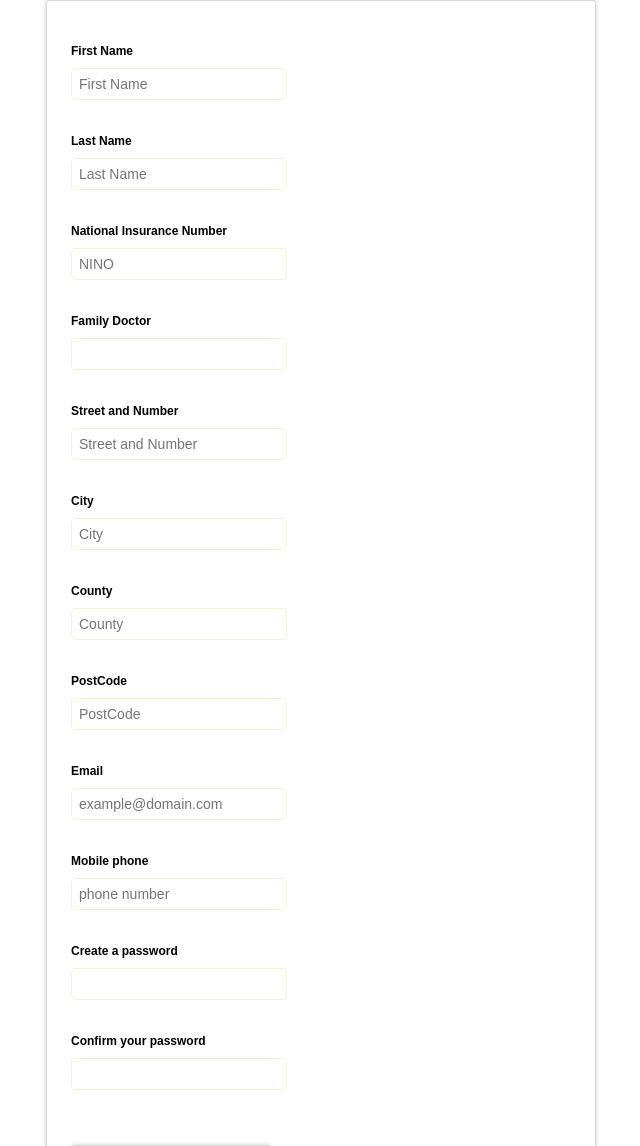
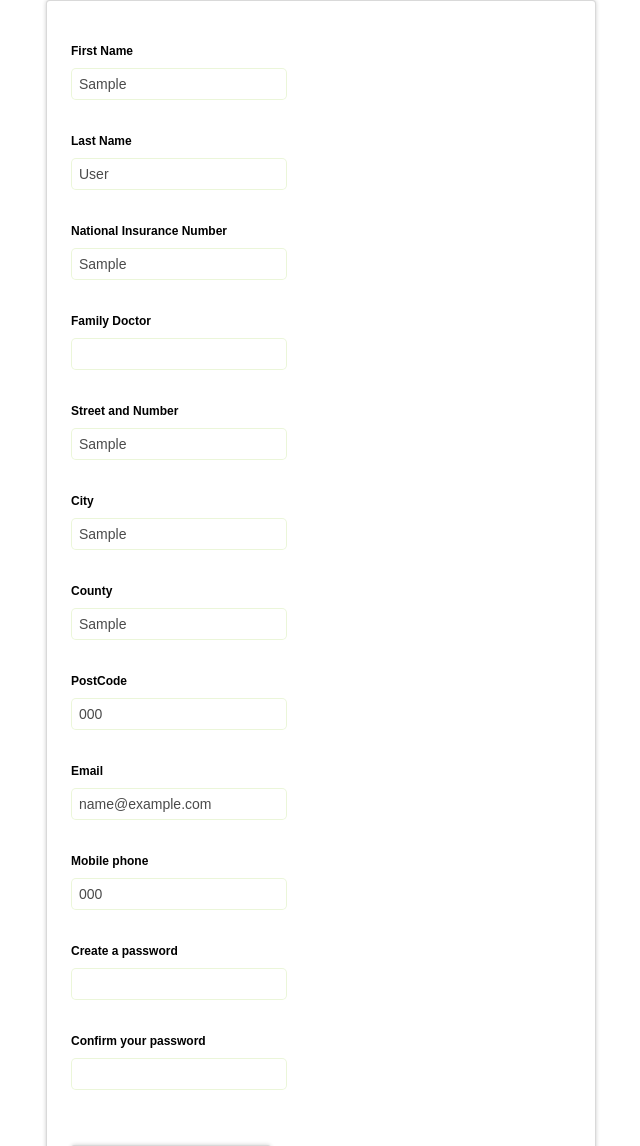
Before and after one commit to Noktec/CS312, a PHP site: page /information.php in a window 1280 px wide. Shown: the part 40-1186 px from the top of the page, without its empty margins (319-959 px from the left). Run offline with PHP 8.4, Linux system fonts and the light colour scheme; the visitor is signed in with stand-in values (Sample User, id 1); tables that the repository leaves empty hold one stand-in row (values such as "Sample post"); some libraries are stand-ins or nearby versions.

Commit message:
Update the profile code
Update the profile code

```diff
--- a/information.php
+++ b/information.php
@@ -13,6 +13,16 @@ if (isset($_SESSION['id']) AND isset($_SESSION['email']))
 	$stmt->bindParam(':Patient_ID',	  $id, 	PDO::PARAM_INT);
     $stmt->execute();
 	$results = $stmt->fetch();
+	$FirstName = $results['FirstName'];
+    $LastName = $results['LastName'];
+    $NINO = $results['NINO'];
+    $Email= $results['Email'];
+    $Phone= $results['Phone'];
+    $Street = $results['Street'];
+    $City = $results['City'];
+    $County = $results['County'];
+    $PostCode= $results['PostCode'];
+
 
 ?>
 
@@ -41,52 +51,51 @@ if (isset($_SESSION['id']) AND isset($_SESSION['email']))
       <div  class="update">
     		<form name="update" id="update" method="post" action="updateProfile.php">
     			<p class="contact"><label for="name">First Name</label></p>
-    			<input id="name" name="name" placeholder="First Name" required="" tabindex="1" type="text">
+    			<input id="name" name="name" value="<?php echo $FirstName; ?>" required="" tabindex="1" type="text"></input>
 
     			<p class="contact"><label for="familyName">Last Name</label></p>
-    			<input id="familyName" name="familyName" placeholder="Last Name" required="" tabindex="2" type="text">
+    			<input id="familyName" name="familyName" value="<?php echo $LastName; ?>" required="" tabindex="2" type="text">
 
     			<p class="contact"><label for="NINO">National Insurance Number</label></p>
-    			<input id="NIN" name="NIN" placeholder="NINO" required="" tabindex="3" type="text">
-
-
+    			<input id="NIN" name="NIN" value="<?php echo $NINO; ?>"required="required" tabindex="3" type="text" pattern="^\s*([a-zA-Z]){2}\s*([0-9]){1}\s*([0-9]){1}\s*([0-9]){1}\s*([0-9]){1}\s*([0-9]){1}\s*([0-9]){1}\s*([a-zA-Z]){1}?$" >
+    			<!-- nino regular expression -->
 
 				<p class="FDR"><label for="FDR"> Family Doctor</label></p>
-				<input type="text" name="FDR"  size="30" value="" id="FDR"  onkeyup="lookup(this.value);" onblur="fill();" />
+				<input type="text" name="FDR"  size="30" value="" id="FDR" tabindex="4" required=""  onkeyup="lookup(this.value);" onblur="fill();" />
 				<div class="lookupBox" id="lookup" style="display: none;">
 				<div class="list" id="autoList">
 					&nbsp;
 				</div>
 				</div>
 
-
                 <p class="contact"><label for="street">Street and Number</label></p>
-                <input id="street" name="street" placeholder="Street and Number" required="" tabindex="4" type="text">
+                <input id="street" name="street" value="<?php echo $Street; ?>" required="" tabindex="5" type="text">
 
                 <p class="contact"><label for="city">City</label></p>
-                <input id="city" name="city" placeholder="City" required="" tabindex="5" type="text">
+                <input id="city" name="city" value="<?php echo $City; ?>" required="" tabindex="6" type="text">
 
                 <p class="contact"><label for="county">County</label></p>
-                <input id="county" name="county" placeholder="County" required="" tabindex="6" type="text">
+                <input id="county" name="county" value="<?php echo $County; ?>"required="" tabindex="7" type="text">
 
                 <p class="contact"><label for="PostCode">PostCode</label></p>
-                <input id="postCode" name="postCode" placeholder="PostCode" required="" tabindex="7" type="text">
+                <input id="postCode" name="postCode" value="<?php echo $PostCode; ?>" required="" tabindex="8" type="text" pattern="^(([gG][iI][rR] {0,}0[aA]{2})|((([a-pr-uwyzA-PR-UWYZ][a-hk-yA-HK-Y]?[0-9][0-9]?)|(([a-pr-uwyzA-PR-UWYZ][0-9][a-hjkstuwA-HJKSTUW])|([a-pr-uwyzA-PR-UWYZ][a-hk-yA-HK-Y][0-9][abehmnprv-yABEHMNPRV-Y]))) {0,}[0-9][abd-hjlnp-uw-zABD-HJLNP-UW-Z]{2}))$">
+    			<!-- UK post code regular expression provided by https://www.gov.uk/ -->
 
     		    <p class="contact"><label for="email">Email</label></p>
-    	       	<input id="email" name="email" placeholder="example@domain.com" required="" type="email">
+    	       	<input id="email" name="email" value="<?php echo $Email; ?>" tabindex="9" required="" type="email">
 
                 <p class="contact"><label for="phone">Mobile phone</label></p>
-                <input id="phone" name="phone" placeholder="phone number" required="" type="text"> <br>
+                <input id="phone" name="phone" value="<?php echo $Phone; ?>" required=""  tabindex="10"type="text"> <br>
 
                 <p class="contact"><label for="password">Create a password</label></p>
-                <input type="password" id="password" name="password" required="">
+                <input type="password" id="password" name="password"  tabindex="11">
 
                 <p class="contact"><label for="repassword">Confirm your password</label></p>
-                <input type="password" id="repassword" name="repassword" required="" oninput="check(this)">
+                <input type="password" id="repassword" name="repassword" tabindex="12"  oninput="check(this)">
 
                 <span id="passwordValidity" class="passwordValidity"></br></span>
 
-                <input class="buttom" name="update" id="update" tabindex="5" value="Update"  style="width:200px"  type="submit">
+                <input class="buttom" name="update" id="update" tabindex="13" value="Update"  style="width:200px"  type="submit">
    		</form>
 
 
```
